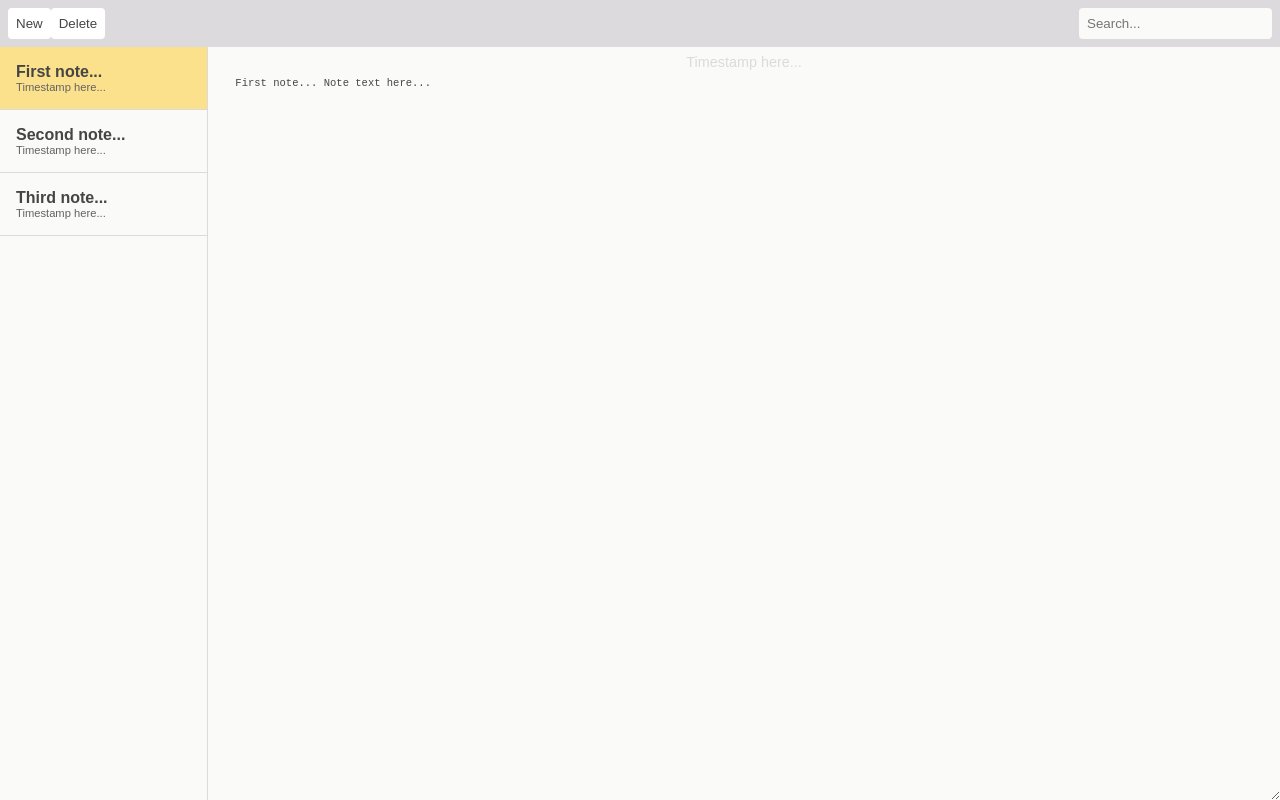
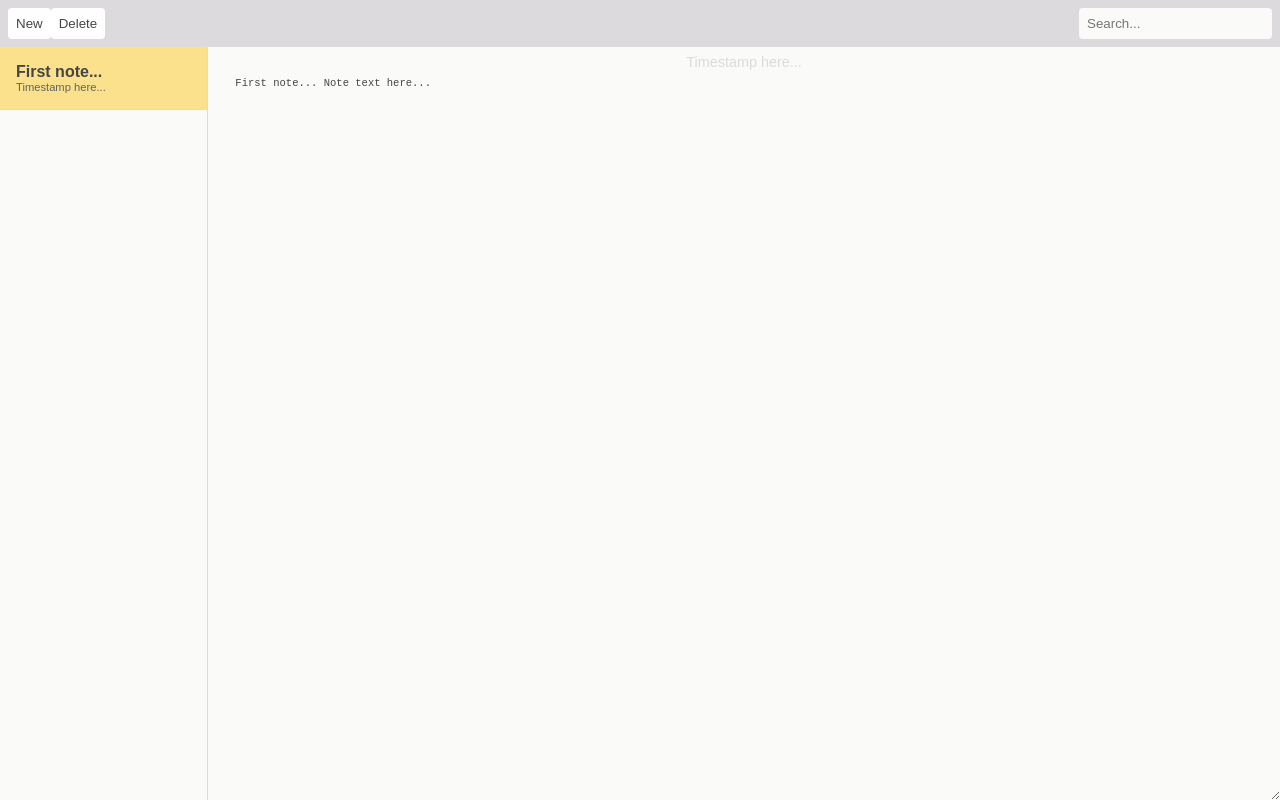
Before and after one commit to mark-kohrman/vue_notes_app, a Vue app: page / in a window 1280 px wide. Built offline with nearby package versions, Linux system fonts and the light colour scheme.

Commit message:
adding NoteSelector.vue component

```diff
--- /dev/null
+++ b/src/components/NoteSelector.vue
@@ -0,0 +1,12 @@
+<template>
+    <div class="note-selector active">
+        <p class="note-selector-title">First note...</p>
+        <p class="note-selector-timestamp">Timestamp here...</p>
+    </div>
+</template>
+
+<script>
+export default {
+  name: "note-selector",
+};
+</script>
--- a/src/components/NoteSelectors.vue
+++ b/src/components/NoteSelectors.vue
@@ -1,22 +1,18 @@
 <template>
   <div class="note-selectors">
-      <div class="note-selector active">
-        <p class="note-selector-title">First note...</p>
-        <p class="note-selector-timestamp">Timestamp here...</p>
-      </div>
-      <div class="note-selector">
-        <p class="note-selector-title">Second note...</p>
-        <p class="note-selector-timestamp">Timestamp here...</p>
-      </div>
-      <div class="note-selector">
-        <p class="note-selector-title">Third note...</p>
-        <p class="note-selector-timestamp">Timestamp here...</p>
-      </div>
+  <note-selector />
+
+
+
   </div>
 </template>
 
 <script>
+import NoteSelector from "./NoteSelector.vue";
 export default {
   name: "note-selectors",
+  components: {
+    NoteSelector,
+  },
 };
 </script>
```
